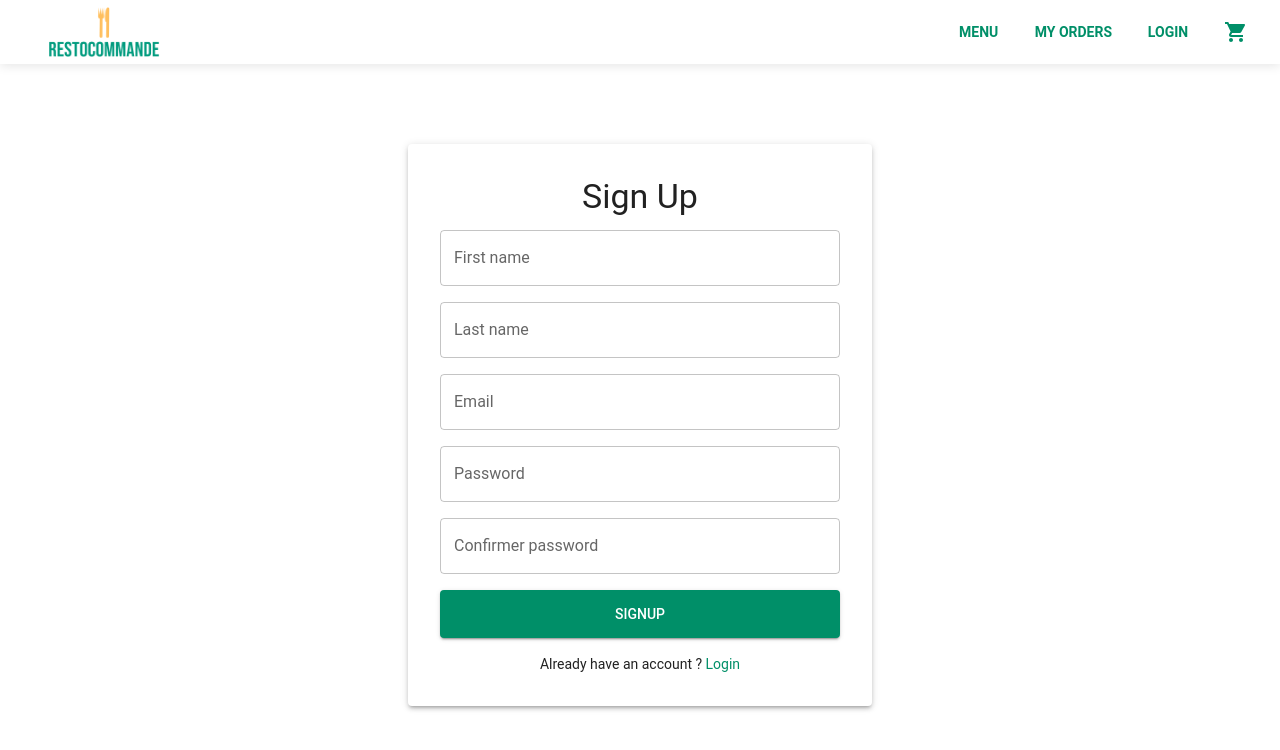
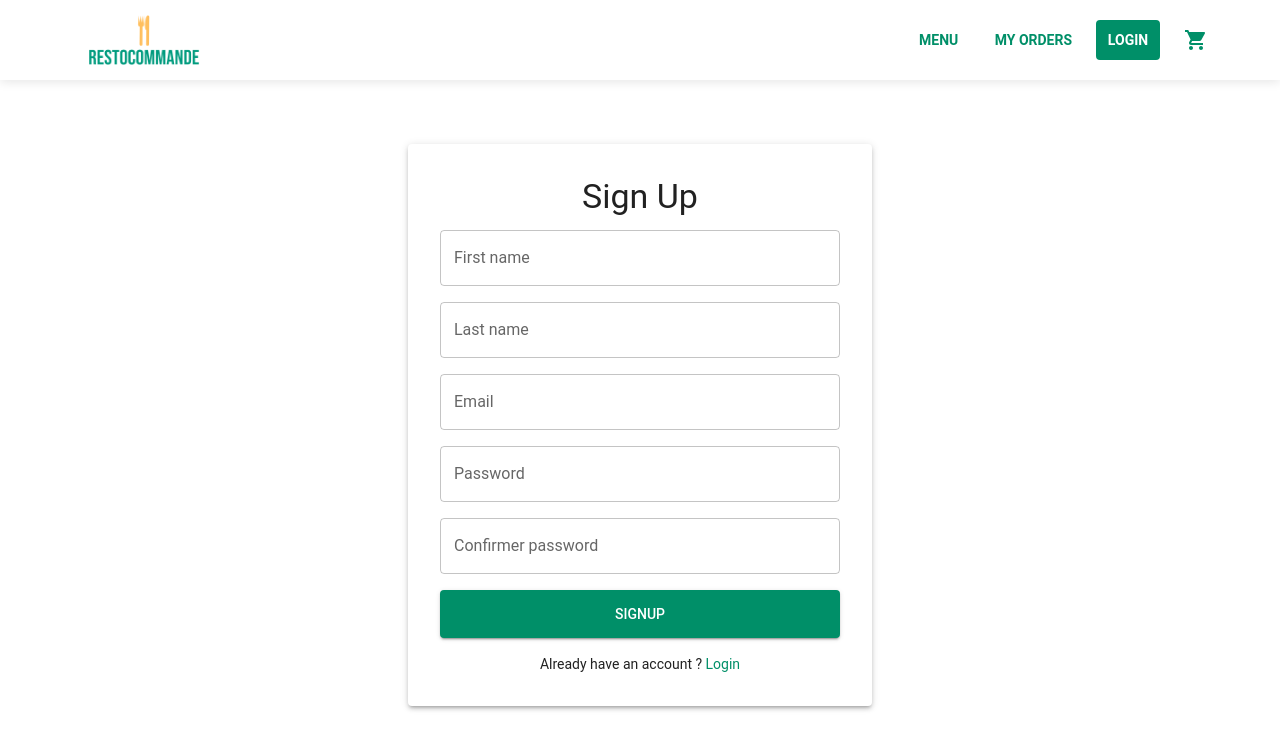
Before and after one commit to Salah-eem/ei-resto-commande, a Next.js app in the folder frontend/: page /signup in a window 1280 px wide. Shown: the top 750 px of the page. Built offline with nearby package versions, Linux system fonts and the light colour scheme; no server answers.

Commit message:
feat(develop): add a sidebar in the header for the authenticated user

```diff
--- a/frontend/src/components/Header.tsx
+++ b/frontend/src/components/Header.tsx
@@ -11,48 +11,78 @@ import {
   IconButton,
   Badge,
   Typography,
+  Drawer,
+  List,
+  ListItemIcon,
+  ListItemText,
+  ListItemButton,
 } from "@mui/material";
+import FormatListBulletedIcon from "@mui/icons-material/FormatListBulleted";
 import ShoppingCartIcon from "@mui/icons-material/ShoppingCart";
+import AccountCircleIcon from "@mui/icons-material/AccountCircle";
+import CloseIcon from "@mui/icons-material/Close";
 import CartDialog from "./CartDialog";
 import { useSelector, useDispatch } from "react-redux";
 import { RootState } from "@/store/store";
 import { logout } from "@/store/slices/authSlice";
 import { clearUser, fetchUserProfile } from "@/store/slices/userSlice";
-import { useRouter } from 'next/navigation';
-
+import { useRouter } from "next/navigation";
 
 const Header = () => {
   const [isCartOpen, setCartOpen] = useState(false);
+  const [isSidebarOpen, setSidebarOpen] = useState(false);
+  const dispatch = useDispatch();
+  const router = useRouter();
   const cartItems = useSelector((state: RootState) => state.cart.items);
   const authToken = useSelector((state: RootState) => state.auth.token);
   const userProfile = useSelector((state: RootState) => state.user.profile);
-  const dispatch = useDispatch();
-  const router = useRouter();
-
   const totalItems = cartItems.reduce((total, item) => total + item.quantity, 0);
 
   useEffect(() => {
-    // Si l'utilisateur est connecté et que son profil n'est pas encore chargé, on le récupère
     if (authToken && !userProfile) {
       dispatch(fetchUserProfile() as any);
     }
   }, [authToken, userProfile, dispatch]);
 
   const handleLogout = () => {
-    // Supprimer le token de l'authentification
     dispatch(logout());
-    // Réinitialiser l'état utilisateur en générant un nouveau guestId
     dispatch(clearUser());
-    // Rediriger l'utilisateur vers la page d'accueil
-    router.push('/');
+    router.push("/");
   };
 
+  const handleSidebarOpen = () => setSidebarOpen(true);
+  const handleSidebarClose = () => setSidebarOpen(false);
+
   return (
-    <AppBar position="fixed" sx={{ backgroundColor: "#fff", boxShadow: "0 2px 10px rgba(0,0,0,0.1)" }}>
-      <Toolbar sx={{ display: "flex", justifyContent: "space-between" }}>
-        {/* Logo à gauche */}
-        <Box sx={{ display: "flex", alignItems: "center" }}>
-          <Link href="/" style={{ display: "flex", alignItems: "center" }}>
+    <>
+      <AppBar
+        position="fixed"
+        sx={{
+          backgroundColor: "#fff",
+          boxShadow: "0 2px 10px rgba(0,0,0,0.1)",
+          py: 1,
+          zIndex: 1300,
+        }}
+      >
+        <Container maxWidth="lg">
+          <Toolbar disableGutters sx={{ display: "flex", justifyContent: "space-between", alignItems: "center" }}>
+            {/* Bouton pour ouvrir la sidebar placé à l'extrême gauche (affiché seulement si l'utilisateur est connecté et la sidebar est fermée) */}
+            {authToken && !isSidebarOpen && (
+              <IconButton onClick={handleSidebarOpen} sx={{ color: "#008f68", mr: 2 }}>
+                <FormatListBulletedIcon fontSize="medium" />
+              </IconButton>
+            )}
+
+            {/* Logo : Si la sidebar est ouverte, aligner le logo à gauche ; sinon, le centrer */}
+            <Box
+              sx={{
+                flexGrow: 1,
+                display: "flex",
+                justifyContent: "flex-start",
+                alignItems: "center",
+              }}
+            >
+              <Link href="/" style={{ display: "flex", alignItems: "center", textDecoration: "none" }}>
                 <Image
                   src="/logo.png"
                   alt="RestoCommande Logo"
@@ -63,18 +93,53 @@ const Header = () => {
               </Link>
             </Box>
 
-        {/* Liens de navigation à droite */}
+            {/* Liens de navigation et actions à droite */}
             <Box sx={{ display: "flex", alignItems: "center", gap: 2 }}>
               <Link href="/" style={{ textDecoration: "none" }}>
-            <Button color="primary" sx={{ fontWeight: "bold" }}>Menu</Button>
+                <Button color="primary" sx={{ fontWeight: "bold" }}>
+                  Menu
+                </Button>
               </Link>
               <Link href="/my-orders" style={{ textDecoration: "none" }}>
-            <Button color="primary" sx={{ fontWeight: "bold" }}>My Orders</Button>
+                <Button color="primary" sx={{ fontWeight: "bold" }}>
+                  My Orders
+                </Button>
               </Link>
+              {authToken ? (
+                <>
+                  <Button
+                    sx={{
+                      fontWeight: "bold",
+                      border: "2px solid #008f68",
+                      borderRadius: "4px",
+                      backgroundColor: "#008f68",
+                      color: "#fff",
+                      ":hover": { backgroundColor: "#fdb913", color: "#fff", borderColor: "#fdb913" },
+                      transition: "background-color 0.3s",
+                    }}
+                    onClick={handleLogout}
+                  >
+                    Logout
+                  </Button>
+                </>
+              ) : (
                 <Link href="/login" style={{ textDecoration: "none" }}>
-            <Button color="primary" sx={{ fontWeight: "bold" }}>Login</Button>
+                  <Button
+                    color="secondary"
+                    sx={{
+                      fontWeight: "bold",
+                      border: "2px solid #008f68",
+                      borderRadius: "4px",
+                      backgroundColor: "#008f68",
+                      color: "#fff",
+                      ":hover": { backgroundColor: "#fdb913", color: "#fff", borderColor: "#fdb913" },
+                      transition: "background-color 0.3s",
+                    }}
+                  >
+                    Login
+                  </Button>
                 </Link>
-
+              )}
               <IconButton color="primary" onClick={() => setCartOpen(true)}>
                 <Badge badgeContent={totalItems} color="secondary">
                   <ShoppingCartIcon />
@@ -82,31 +147,36 @@ const Header = () => {
               </IconButton>
             </Box>
           </Toolbar>
+        </Container>
         <CartDialog open={isCartOpen} onClose={() => setCartOpen(false)} />
       </AppBar>
+
+      {/* Sidebar Drawer */}
+      <Drawer anchor="left" open={isSidebarOpen} onClose={handleSidebarClose}>
+        <Box sx={{ width: 250, p: 2 }}>
+          <Box sx={{ display: "flex", justifyContent: "space-between", alignItems: "center", mb: 2, mt: 10 }}>
+            <Typography variant="h6" sx={{ color: "#008f68", fontWeight: "bold" }}>
+              {userProfile ? `Hello, ${userProfile.firstName}` : "Hello"}
+            </Typography>
+            <IconButton onClick={handleSidebarClose}>
+              <CloseIcon />
+            </IconButton>
+          </Box>
+          <List>
+            <Link href="/profile" style={{ textDecoration: "none", color: "inherit" }}>
+              <ListItemButton onClick={handleSidebarClose}>
+                <ListItemIcon>
+                  <AccountCircleIcon sx={{ color: "#008f68" }} />
+                </ListItemIcon>
+                <ListItemText primary="Profile" />
+              </ListItemButton>
+            </Link>
+            {/* Vous pouvez ajouter d'autres éléments ici si nécessaire */}
+          </List>
+        </Box>
+      </Drawer>
+    </>
   );
 };
 
 export default Header;
-/*
-{authToken ? (
-              <>
-                <Typography variant="body1" sx={{ color: "black" }}>
-                  Bonjour{" "}
-                  {userProfile
-                    ? `${userProfile.firstName} ${userProfile.lastName}`
-                    : "Utilisateur"}
-                </Typography>
-                <Button
-                  sx={{ color: "black", fontWeight: "bold" }}
-                  onClick={handleLogout}
-                >
-                  Déconnexion
-                </Button>
-              </>
-            ) : (
-              <Link href="/login">
-                <Button sx={{ color: "black", fontWeight: "bold" }}>Connexion</Button>
-              </Link>
-            )}
-*/
--- a/frontend/src/components/ProductList.tsx
+++ b/frontend/src/components/ProductList.tsx
@@ -85,7 +85,7 @@ const ProductList: React.FC = () => {
       <Box
         sx={{
           position: 'sticky',
-          top: 60,
+          top: 80,
           backgroundColor: 'white',
           zIndex: 1000,
           py: 1,
@@ -103,7 +103,7 @@ const ProductList: React.FC = () => {
           <Box
             key={category._id}
             ref={(el: HTMLDivElement | null) => { categoryRefs.current[category._id] = el; }}
-            sx={{ mb: 4, scrollMarginTop: "140px" }}  // Définir ici l'offset pour le header
+            sx={{ mb: 4, scrollMarginTop: "130px" }}  // Définir ici l'offset pour le header
           >
             <Typography variant="h5" fontWeight="bold" sx={{ mt: 4, mb: 2 }}>
               {category.name}
```
Lines whose indentation alone changed are shown as unchanged.
